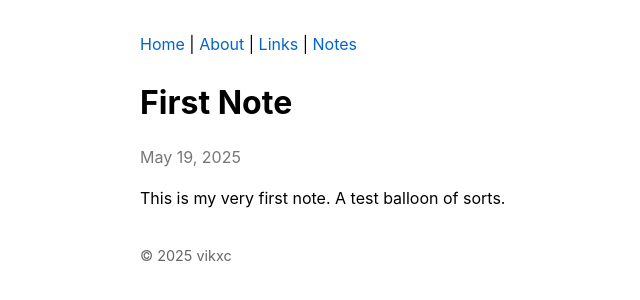
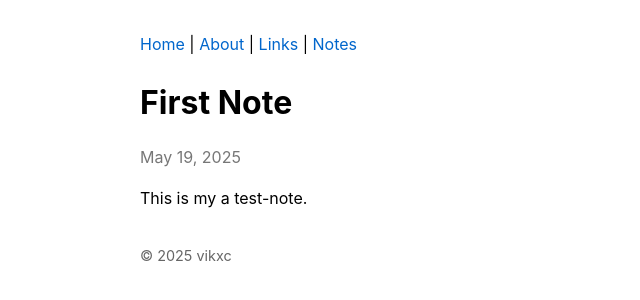
Before and after one commit to vikxc/vikxc.github.io, a Jekyll site: the page built from _notes/2025-05-19-first-note.md, in a window 1280 px wide. Shown: the top 300 px of the page, without its empty margins (175-815 px from the left). Built offline with Jekyll 4.4.1, drawn with Linux system fonts in a browser that asks for light colours.

Commit message:
Update 2025-05-19-first-note.md

```diff
--- a/_notes/2025-05-19-first-note.md
+++ b/_notes/2025-05-19-first-note.md
@@ -3,5 +3,4 @@ layout: note
 title: First Note
 date: 2025-05-19
 ---
-This is my very first note.
-A test balloon of sorts.
+This is my a test-note.
```
